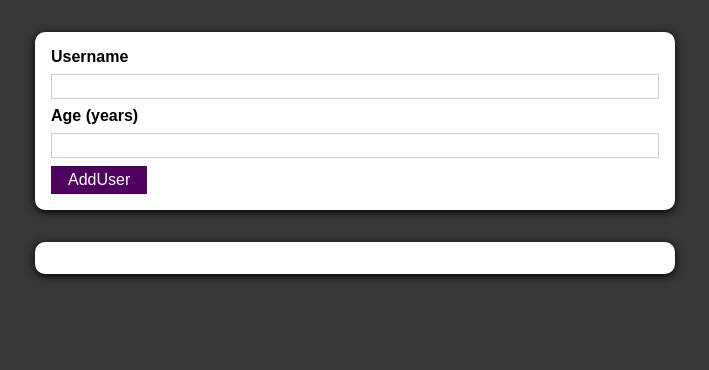
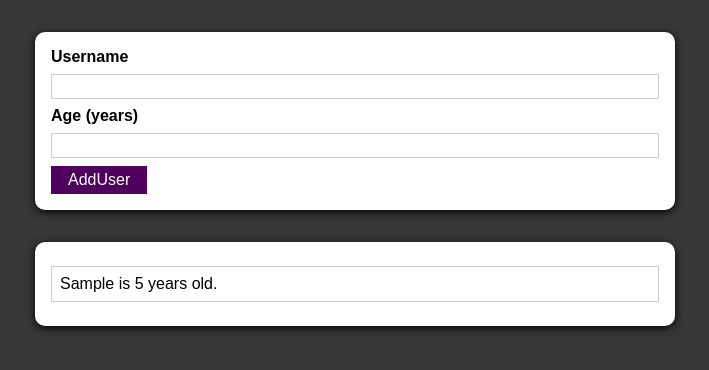
Before and after one commit to MSreeN/React-Practice-Project, a React (Create React App) app: page / in a window 1280 px wide. Both pictures are taken after typing "Sample", "5" into the empty fields and a click on the button "AddUser". Shown: the top 370 px of the page, without its empty margins (285-994 px from the left). Built offline with nearby package versions, Linux system fonts and the light colour scheme.

Commit message:
added userList fucntionality

```diff
--- a/src/App.js
+++ b/src/App.js
@@ -1,13 +1,20 @@
-import React from 'react';
+import React, {useState} from 'react';
 import AddUser from './Users/AddUser';
 import UsersList from './Users/UsersList';
 
 
 function App() {
+  const [usersList, setUsersList] = useState([]);
+  function addUserHandler(userName, userAge){
+    setUsersList((prevUsersList) => {
+      // console.log("in app");
+      return [...prevUsersList,{name:userName, age: userAge,id: Math.random() }]
+    });
+  }
   return (
     <div>
-      <AddUser/>
-      <UsersList users = {[]}/>
+      <AddUser onAddUser = {addUserHandler}/>
+      <UsersList users = {usersList}/>
     </div>
   );
 }
--- a/src/Users/AddUser.js
+++ b/src/Users/AddUser.js
@@ -4,7 +4,7 @@ import Card from "../UI/Card";
 import classes from "./AddUser.module.css";
 import Button from "../UI/Button";
 
-function AddUser() {
+function AddUser(props) {
   const [enteredUsername, setEnteredUsername] = useState('');
   const [enteredUserAge,setEnteredUserAge] = useState('');
   const [isValid, setIsValid] = useState(true)
@@ -18,9 +18,11 @@ function AddUser() {
       setIsValid(false);
       return;
     }
+    props.onAddUser(enteredUsername, enteredUserAge);
     setEnteredUsername('');
     setEnteredUserAge('');
     console.log(enteredUserAge, enteredUsername);
+
   }
 
   function usernameChangeHandler(e){
--- a/src/Users/UsersList.js
+++ b/src/Users/UsersList.js
@@ -5,12 +5,12 @@ export default function UsersList(props) {
   return (
     <Card className = {classes.users}>
       <ul>
-        {props.users.map((user) => {
-          <li>
+        {props.users.map((user) =>
+          <li key={user.id}>
             {user.name} is {user.age} years old.
-          </li>;
-        })}
-      </ul>{" "}
+          </li>
+        )}
+      </ul>
     </Card>
   );
 }
```
Also changed, not shown: src/UI/ErroeModal.js (added, +15 -0 lines).
